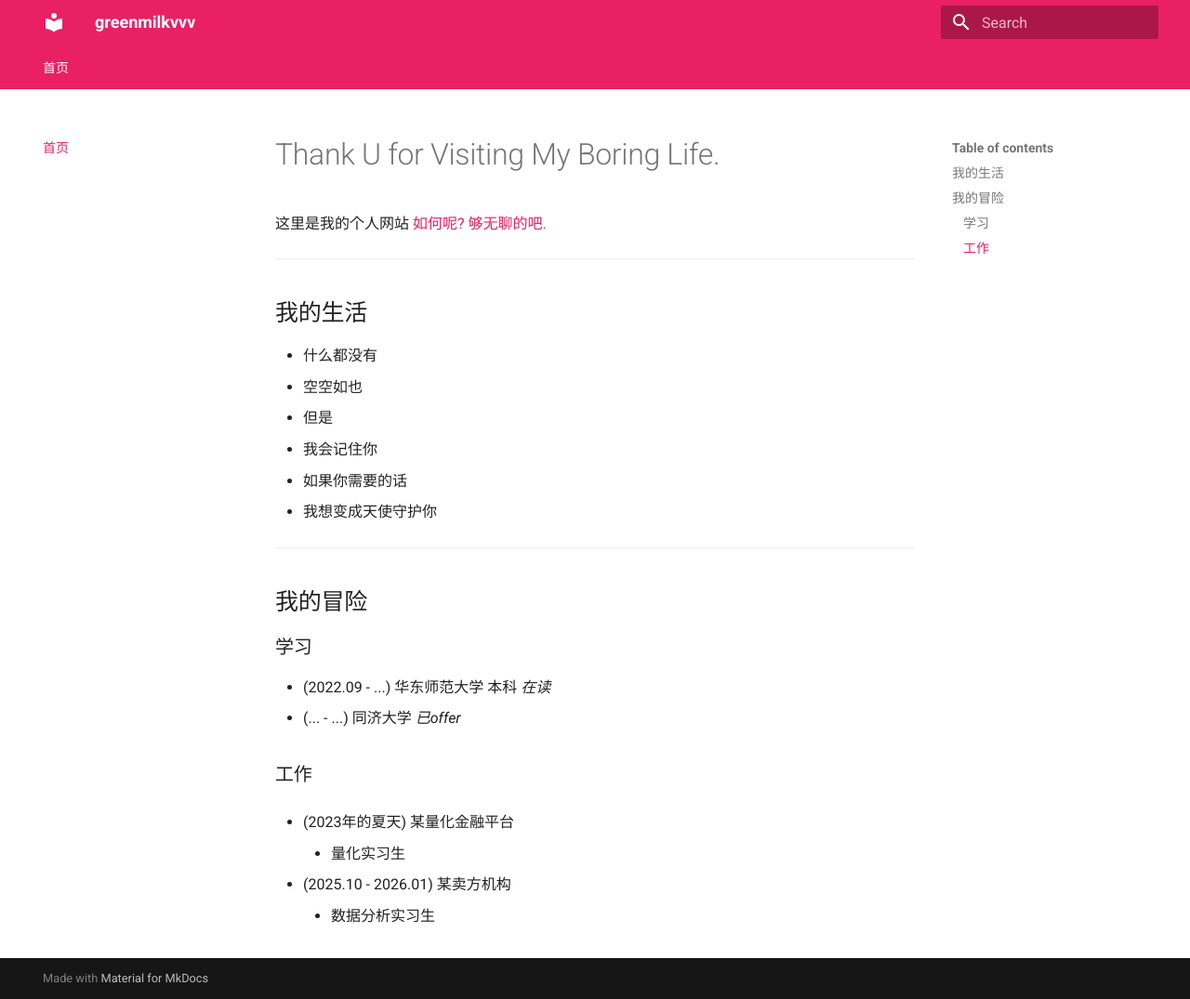
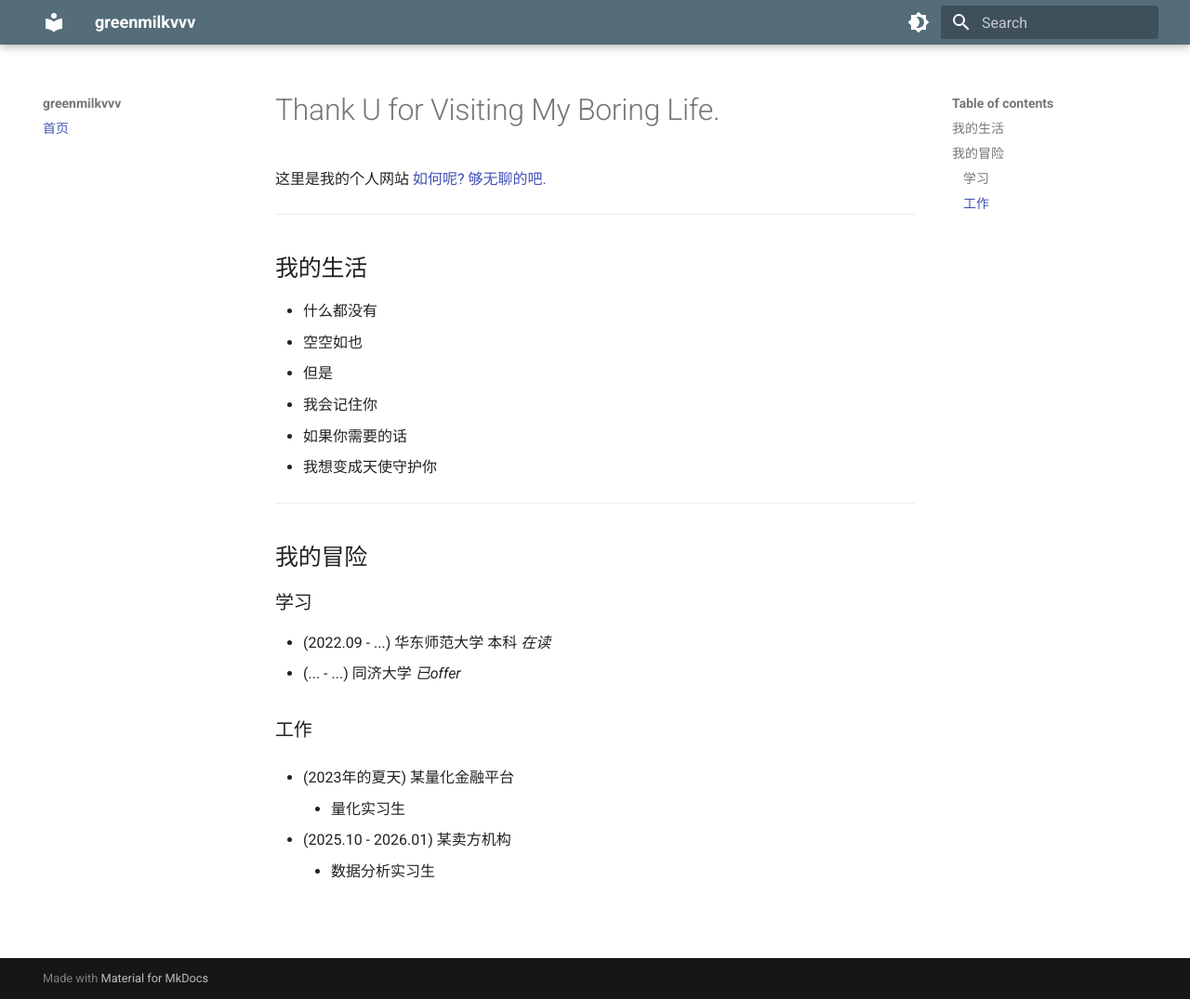
Before and after one commit to Greenmilkvvv/Greenmilkvvv.github.io, an MkDocs documentation site: the page built from docs/index.md, in a window 1280 px wide and 1075 px high. Shown: the whole window at 93% size. Built offline with MkDocs 1.6.1 and Material for MkDocs 9.7.7, drawn with Linux system fonts in a browser that asks for light colours.

Commit message:
change theme color

```diff
--- a/mkdocs.yml
+++ b/mkdocs.yml
@@ -1,28 +1,29 @@
 site_name: greenmilkvvv
 site_url: https://Greenmilkvvv.github.io
+
+
 
 # 启用 Material 主题
 theme:
   name: material
-
   palette:
-    # 浅色模式配色
-    - media: "(prefers-color-scheme: light)"
-      scheme: default
-      primary: pink # 主色调：控制顶栏、链接等颜色
-      accent: gray # 强调色：控制悬浮、按钮等交互元素颜色[citation:7]
-    # 深色模式配色
-    - media: "(prefers-color-scheme: dark)"
-      scheme: slate
-      primary: orange
-      accent: deep orange
-
+    # 浅色模式：使用“默认”方案搭配粉色
+    - scheme: default
+      primary: blue grey
+      accent: blue grey
+      toggle: # 这部分是给切换按钮定义图标和提示文字，可选
+        icon: material/brightness-4
+        name: Switch to dark mode
+    # 深色模式：使用“石板”方案搭配更深的粉色
+    - scheme: slate
+      primary: blue grey
+      accent: blue grey
+      toggle:
+        icon: material/brightness-7
+        name: Switch to light mode
   features:
-    - navigation.tabs # 导航栏标签（如果已开启）
-    - navigation.sections # 导航栏分区（如果已开启）
-    # 以下是关键，添加切换器
-    - navigation.top # 将切换按钮放在顶部导航栏
-    - palette.toggle # 颜色调色板切换功能本身
+    - navigation.top
+    - palette.toggle
 
 
 
```
Also changed, not shown: site/404.html, site/index.html.
